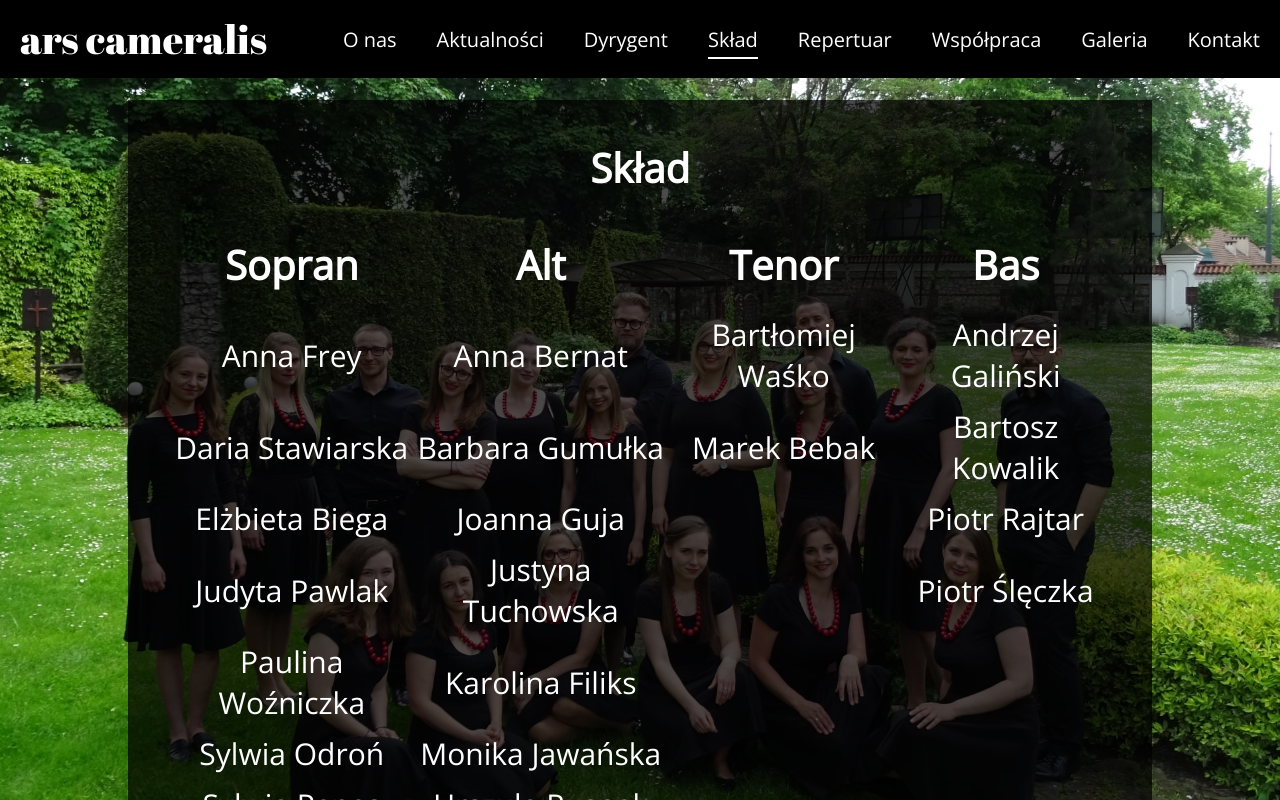
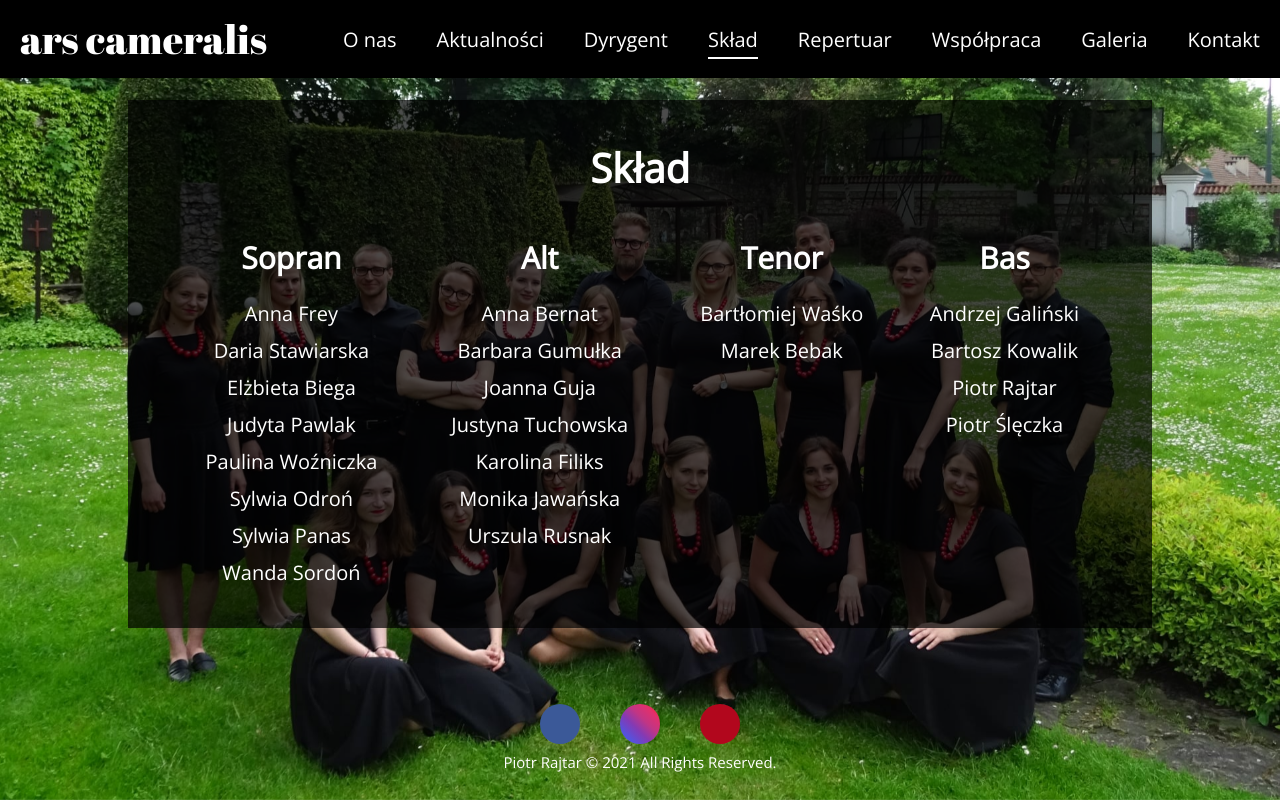
Before and after one commit to piotr-rajtar/ars-cameralis, a Vue app: page /members in a window 1280 px wide. Shown: the top 800 px of the page. Built offline with nearby package versions, Linux system fonts and the light colour scheme; some icons are missing.

Commit message:
Correct voice table display

```diff
--- a/src/components/members/VoiceTable.vue
+++ b/src/components/members/VoiceTable.vue
@@ -49,10 +49,18 @@ export default class VoiceTable extends Vue {
 .tableHeader {
   padding-bottom: 3 * $spacing-unit;
   font-size: $font-size-large;
+
+  @include table-breakpoint {
+    font-size: $font-size-medium;
+  }
 }
 
 .tableCell {
   padding-top: 2 * $spacing-unit;
   font-size: $font-size-medium;
+
+  @include table-breakpoint {
+    font-size: $font-size-paragraph;
+  }
 }
 </style>
--- a/src/scss/media.scss
+++ b/src/scss/media.scss
@@ -34,6 +34,12 @@
   }
 }
 
+@mixin table-breakpoint {
+  @media (max-width: 1370px) {
+    @content;
+  }
+}
+
 @mixin desktop-big {
   @media (min-width: 1600px) {
     @content;
```
